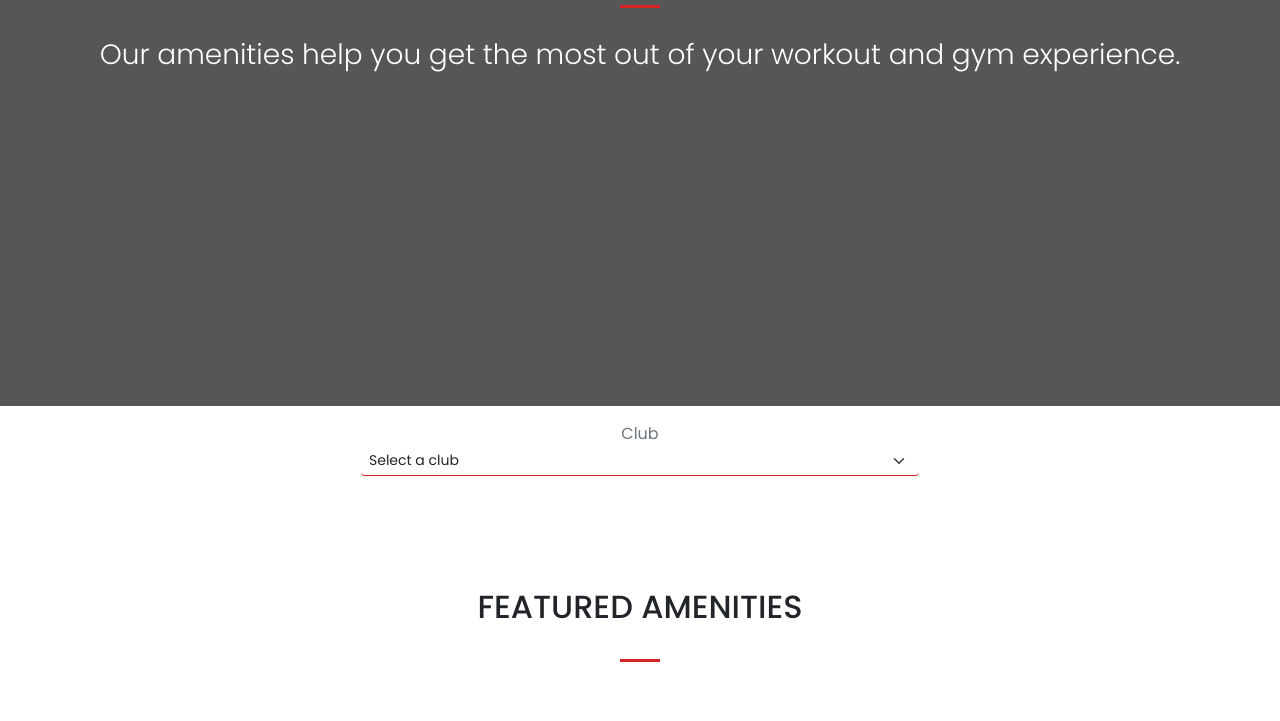
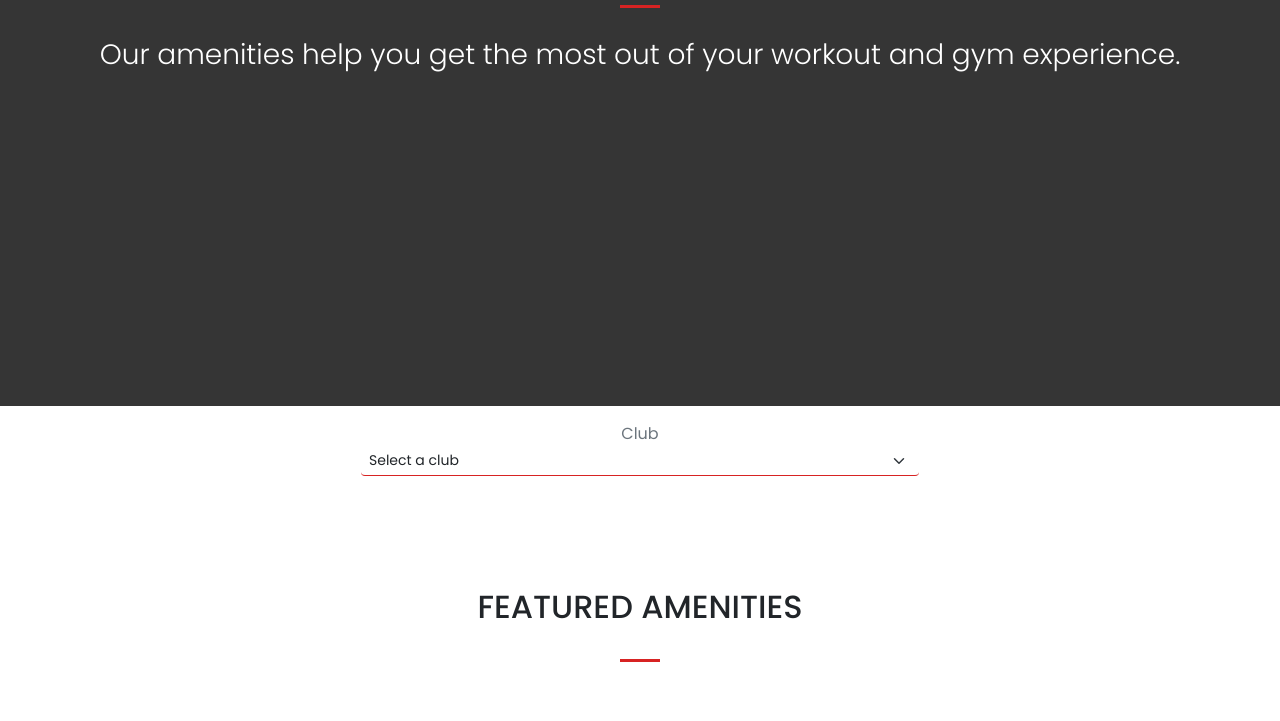
Before and after one commit to apagason/Project1, a plain HTML site: page facilities.html in a window 1280 px wide. Shown: the part 394-1115 px from the top of the page. Drawn offline with nearby package versions, Linux system fonts and the light colour scheme; the site is published under a folder, as on GitHub Pages, so addresses that start at the root find nothing; a web font is replaced by a local one.

Commit message:
Update main.css

```diff
--- a/css/main.css
+++ b/css/main.css
@@ -117,10 +117,10 @@ a:link {
     background-color: #f5f5f5;
 }
 
-/* Facility */
+/* Amenities */
 
 #bann {
-    background: url(/img/gym.jpg) top/cover;
+    background: url(../img/gym.jpg) top/cover;
     height: 600px;
     box-shadow: inset 0 0 0 50vw rgba(0,0,0,0.664);
 }
```
